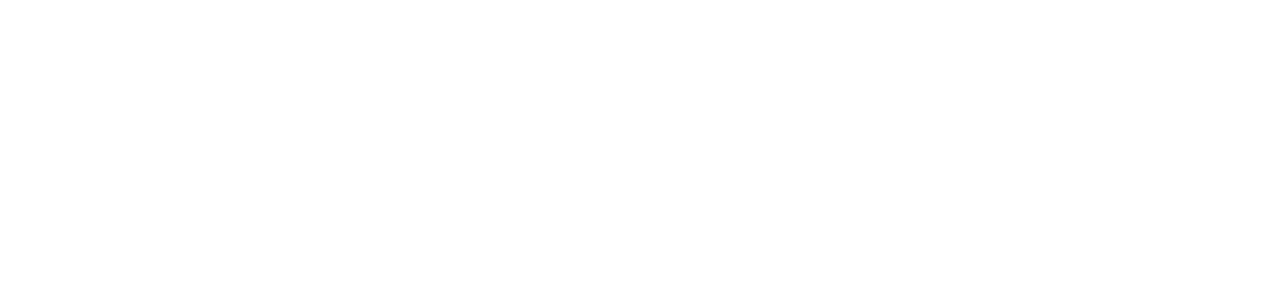
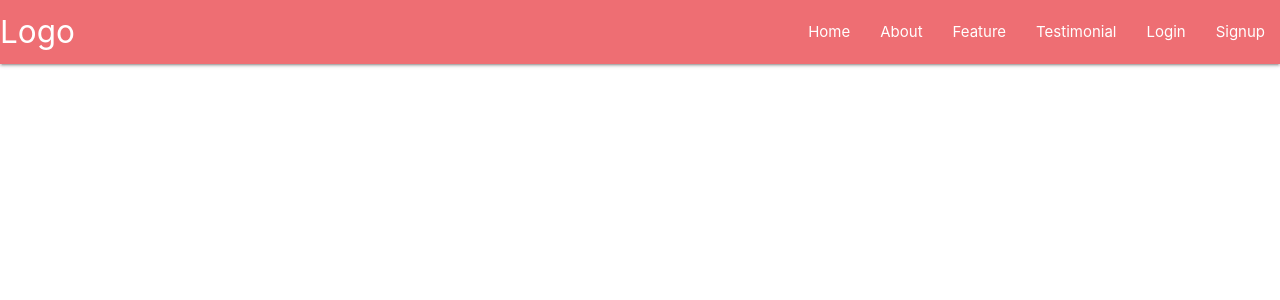
Before and after one commit to fatima-ola/tutchit, a React (Create React App) app: page / in a window 1280 px wide. Shown: the top 300 px of the page. Built offline with nearby package versions, Linux system fonts and the light colour scheme.

Commit message:
Navbar component added with landing page

```diff
--- a/package.json
+++ b/package.json
@@ -9,6 +9,7 @@
     "materialize-css": "^1.0.0-rc.2",
     "react": "^16.14.0",
     "react-dom": "^16.14.0",
+    "react-materialize": "^3.9.3",
     "react-router-dom": "^5.2.0",
     "react-scripts": "3.4.3"
   },
--- a/src/App.js
+++ b/src/App.js
@@ -1,15 +1,19 @@
 import React from 'react';
 import './App.css';
-
-
-
-
+import Landing from './components/Landing/Landing'
+import {BrowserRouter, Switch, Route} from 'react-router-dom'
 
 function App() {
   return (
-    <div >
 
-    </div>
+      <BrowserRouter>
+        <Switch>
+          <Route exact path="/">
+            <Landing />
+          </Route>
+        </Switch>
+      </BrowserRouter>
+
   );
 }
 
--- /dev/null
+++ b/src/components/Landing/Landing.js
@@ -0,0 +1,12 @@
+import React from 'react'
+import Navigation from '../Navbar/Navigation.js';
+
+const Landing =()=> {
+    return (
+        <div>
+            <Navigation/>
+        </div>
+    )
+}
+
+export default Landing
--- /dev/null
+++ b/src/components/Navbar/Navigation.js
@@ -0,0 +1,50 @@
+import React from 'react';
+import 'materialize-css';
+import { Navbar, Icon} from 'react-materialize';
+import {NavLink} from 'react-router-dom'
+
+const Navigation =() =>{
+    return (
+        <div>
+
+            <Navbar
+            alignLinks="right"
+            brand={<a className="brand-logo" href="/">Logo</a>}
+            id="mobile-nav"
+            menuIcon={<Icon>menu</Icon>}
+            options={{
+              draggable: true,
+              edge: 'left',
+              inDuration: 250,
+              onCloseEnd: null,
+              onCloseStart: null,
+              onOpenEnd: null,
+              onOpenStart: null,
+              outDuration: 200,
+              preventScrolling: true
+            }}
+            >
+            <NavLink to="/">
+                Home
+            </NavLink>
+            <a href="#about">
+                About
+            </a>
+            <a href="#feature">
+                Feature
+            </a>
+            <a href="testimonial">
+                Testimonial
+            </a>
+            <NavLink to="/login">
+                Login
+            </NavLink>
+            <NavLink to="/signup">
+                Signup
+            </NavLink>
+            </Navbar>
+        </div>
+    )
+}
+
+export default Navigation
--- a/src/index.js
+++ b/src/index.js
@@ -2,7 +2,7 @@
 import ReactDOM from 'react-dom';
 import App from './App';
 import 'materialize-css/dist/css/materialize.min.css';
-import 'materialize-css/dist/js/materialize'
+
 
 ReactDOM.render(<App />, document.getElementById('root')
 );
```
Also changed, not shown: 1 other file (tests, documents, lock files or other folders).
